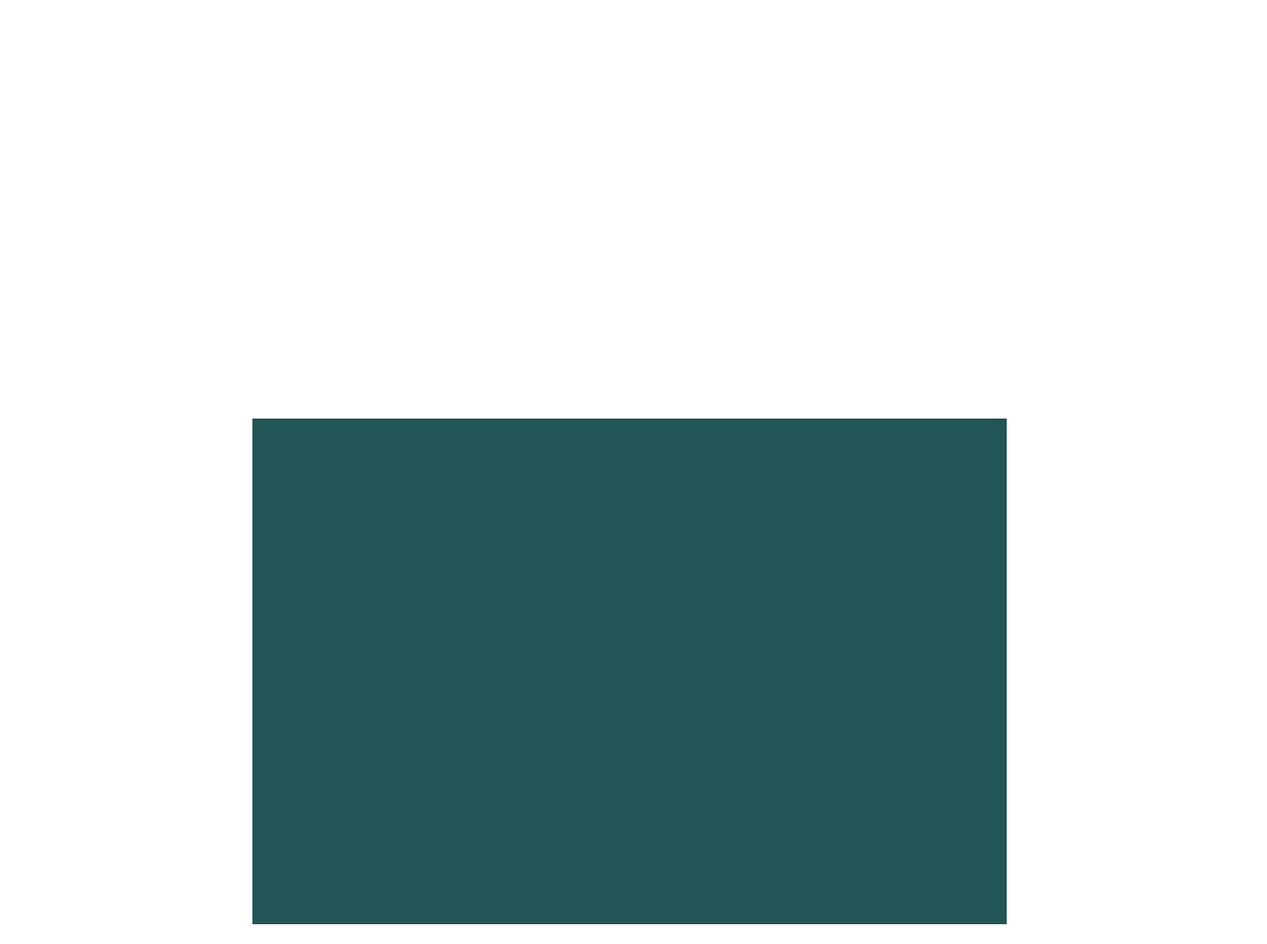
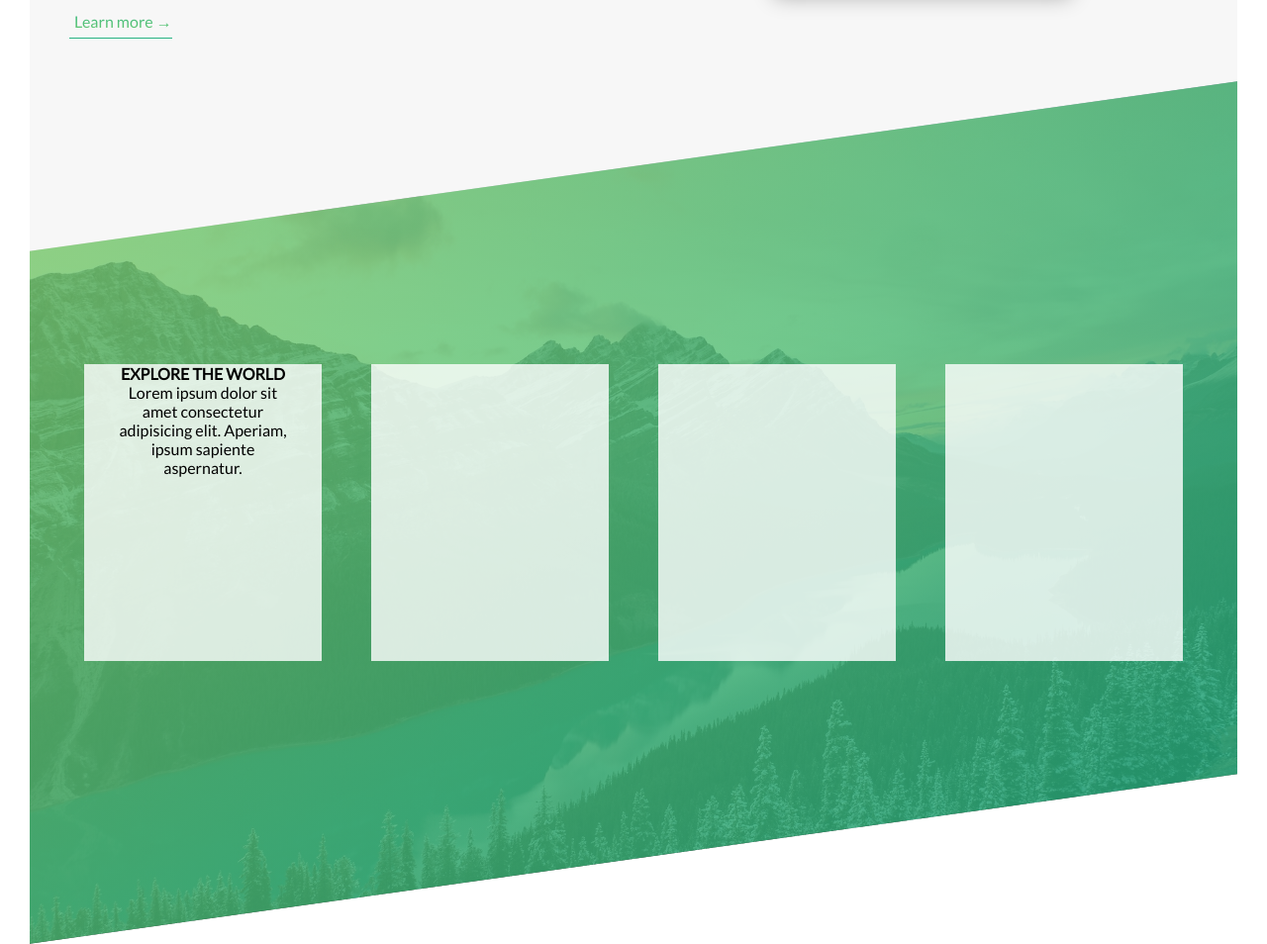
Before and after one commit to callmeEBi/Natours, a plain HTML site: page index.html in a window 1280 px wide. Shown: the part 1356-2310 px from the top of the page at 99% size. Drawn offline with Linux system fonts and the light colour scheme.

Commit message:
"Updated index.html, typography, sections, and cards layouts; added feature card styles and modified section three layout"

```diff
--- a/index.html
+++ b/index.html
@@ -45,6 +45,20 @@
         </div>
       </div>
     </section>
-    <section class="section_three">hi to everyone</section>
+    <section class="section_three">
+      <div class="cards_wrapper">
+        <div class="feature_card">
+          <div class="feature_card__icon"></div>
+          <h4 class="feature_card__title">explore the world</h4>
+          <div class="feature_card__description">
+            Lorem ipsum dolor sit amet consectetur adipisicing elit. Aperiam,
+            ipsum sapiente aspernatur.
+          </div>
+        </div>
+        <div class="feature_card"></div>
+        <div class="feature_card"></div>
+        <div class="feature_card"></div>
+      </div>
+    </section>
   </body>
 </html>
--- a/sass/base/_typography.scss
+++ b/sass/base/_typography.scss
@@ -41,7 +41,7 @@
 
 body {
   font-family: "Lato-Regular";
-  font-size: 1.5rem;
+  font-size: 1.6rem;
 }
 
 .header {
@@ -79,3 +79,9 @@ body {
     }
   }
 }
+
+.feature_card{
+  &__title{
+    text-transform: uppercase;
+  }
+}
--- /dev/null
+++ b/sass/layouts/_cards.scss
@@ -0,0 +1,11 @@
+.feature_card {
+  width: 240px;
+  height: 300px;
+  background-color: rgba($color__white, 0.8);
+  transition: all 0.2s ease-out;
+  padding: 0 30px;
+  text-align: center;
+  &:hover {
+    transform: translateY(-10px) scale(1.01);
+  }
+}
--- a/sass/layouts/_sections.scss
+++ b/sass/layouts/_sections.scss
@@ -1,6 +1,6 @@
 .section_two {
   background-color: #f7f7f7;
-  height: calc(80rem + 22vh);
+  height: calc(80rem + 25vh);
   margin-top: -22vh;
   padding-top: 27.5rem;
   overflow: hidden;
@@ -21,7 +21,25 @@
     }
   }
 }
+
 .section_three {
-  background: #255;
+  background: linear-gradient(
+      to right bottom,
+      rgba($color__green_light, 0.8),
+      rgba($color__green_dark, 0.8)
+    ),
+    url(../images/nat-4.jpg);
+  background-size: cover;
+  transform: skewY(-8deg);
   height: 700px;
+  margin-top: -90px;
+  .cards_wrapper {
+    transform: skewY(8deg);
+    width: inherit;
+    height: inherit;
+    display: flex;
+    justify-content: center;
+    align-items: center;
+    gap: 50px;
+  }
 }
--- a/sass/main.scss
+++ b/sass/main.scss
@@ -7,6 +7,7 @@
 
 @import "./components/buttons";
 
+@import "./layouts/cards";
 @import "./layouts/composition";
 @import "./layouts/main_header";
 @import "./layouts/sections";
```
Also changed, not shown: styles/style.css, 1 other file.
